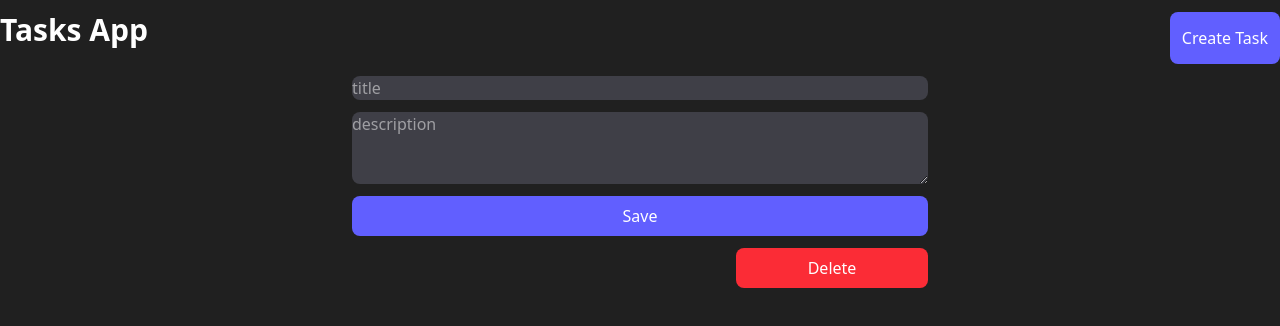
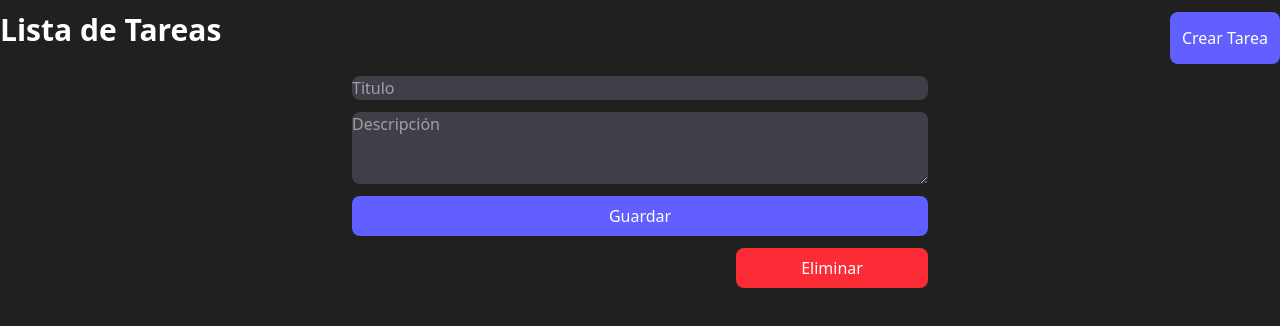
Before and after one commit to Gerardo-Rioss/django-crud-react, a React (Vite) app in the folder client/: page /tasks/1 in a window 1280 px wide. Shown: the top 326 px of the page. Built offline with nearby package versions, Linux system fonts and the light colour scheme; no server answers.

Commit message:
corregido ui

```diff
--- a/client/src/components/Navigation.jsx
+++ b/client/src/components/Navigation.jsx
@@ -3,10 +3,10 @@ export default function Navigation() {
   return (
     <div className="flex justify-between py-3">
       <Link to="/tasks">
-        <h1 className="font-bold text-3xl mb-4">Tasks App</h1>
+        <h1 className="font-bold text-3xl mb-4">Lista de Tareas</h1>
       </Link>
       <button className="bg-indigo-500 px-3 py-2 rounded-lg">
-        <Link to="/task-create">Create Task</Link>
+        <Link to="/task-create">Crear Tarea</Link>
       </button>
     </div>
   );
--- a/client/src/components/TaskCard.jsx
+++ b/client/src/components/TaskCard.jsx
@@ -5,7 +5,6 @@ export default function TaskCard({task}) {
     <div className="bg-zinc-800 p-3 hover:bg-zinc-700 hover:cursor-pointer" onClick={()=> navigate(`/tasks/${task.id}`)}>
         <h1 className="font-bold uppercase">{task.title}</h1>
         <p className="text-slate-400">{task.description}</p>
-        <hr />
     </div>
   )
 }
--- a/client/src/pages/TaskFormPage.jsx
+++ b/client/src/pages/TaskFormPage.jsx
@@ -75,20 +75,20 @@ export default function TaskFormPage() {
       <form onSubmit={onSubmit}>
         <input
           type="text"
-          placeholder="title"
+          placeholder="Titulo"
           {...register("title", { required: true })}
           className="bg-zinc-700 rounded-lg block w-full mb-3"
         />
-        {errors.title && <span>title is required</span>}
+        {errors.title && <span>El título es requerido</span>}
         <textarea
           rows="3"
-          placeholder="description"
+          placeholder="Descripción"
           {...register("description", { required: true })}
           className="bg-zinc-700 rounded-lg block w-full mb-3"
         ></textarea>
-        {errors.description && <span>description is required</span>}
+        {errors.description && <span>La descripcion es requerida</span>}
           <button className="bg-indigo-500 p-2 rounded-lg block w-full mt-3">
-            Save
+            Guardar
           </button>
       </form>
 
@@ -98,7 +98,7 @@ export default function TaskFormPage() {
           className="bg-red-500 p-2 rounded-lg w-48 mt-3"
           onClick={handleDelete}
         >
-          Delete
+          Eliminar
         </button>
       )}
         </div>
```
Also changed, not shown: 1 other file (tests, documents, lock files or other folders).
